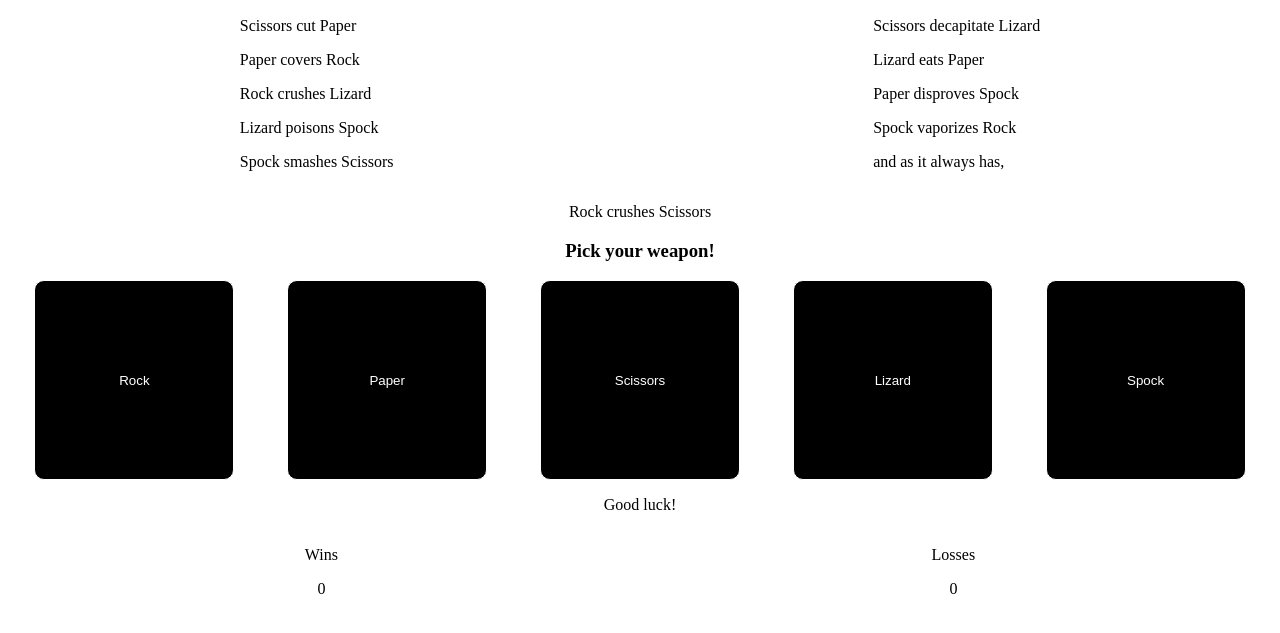
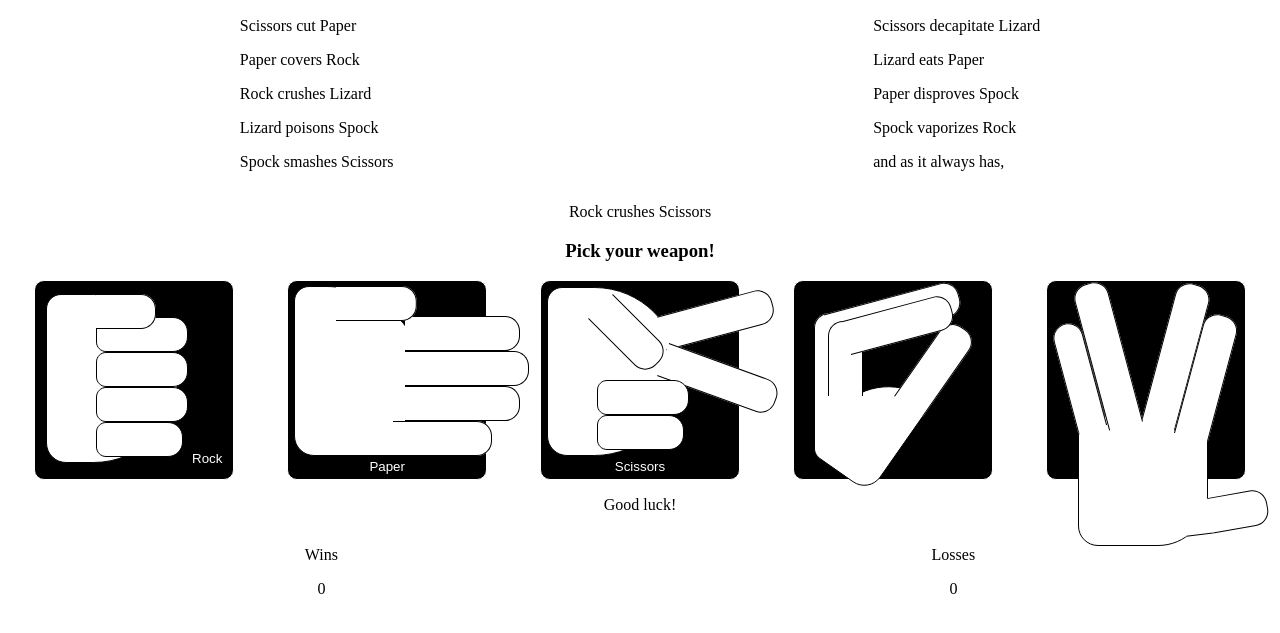
Before and after one commit to Lilly-Gullett/rock-paper-scissors, a plain HTML site: page index.html in a window 1280 px wide. Shown: the part 79-712 px from the top of the page. Drawn offline with Linux system fonts and the light colour scheme.

Commit message:
Add images to user interface
This commit adds images to the user interface. More specifically, it
adds an image to each button and it adds the spock gesture as a Favicon.

```diff
--- a/index.html
+++ b/index.html
@@ -5,6 +5,7 @@
         <meta name="viewport" content="width=device-width, initial-scale=1.0">
         <meta charset="utf-8">
         <link rel="stylesheet" href="styles.css">
+        <link rel="icon" type="image/x=icon" href="images/spock.svg">
     </head>
 
     <body>
@@ -28,11 +29,26 @@
     <p>Rock crushes Scissors</p>
         <h3>Pick your weapon!</h3>
         <div class="selection">
-            <button class="rock">Rock</button>
-            <button class="paper">Paper</button>
-            <button class="scissors">Scissors</button>
-            <button class="lizard">Lizard</button>
-            <button class="spock">Spock</button>
+            <button class="rock">
+                <img src="images/rock.svg" alt="rock hand gesture">
+                Rock
+            </button>
+            <button class="paper">
+                <img src="images/paper.svg" alt="scissor hand gesture">
+                Paper
+            </button>
+            <button class="scissors">
+                <img src="images/scissors.svg" alt="scissor hand gesture">
+                Scissors
+            </button>
+            <button class="lizard">
+                <img src="images/lizard.svg" alt="lizard hand gesture">
+                Lizard
+            </button>
+            <button class="spock">
+                <img src="images/spock.svg" alt="spock hand gesture">
+                Spock
+            </button>
         </div>
         <p class="win-loss-message">Good luck!</p>
         <div class ="container">
```
